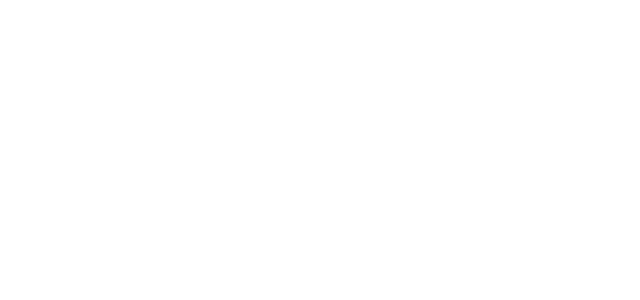
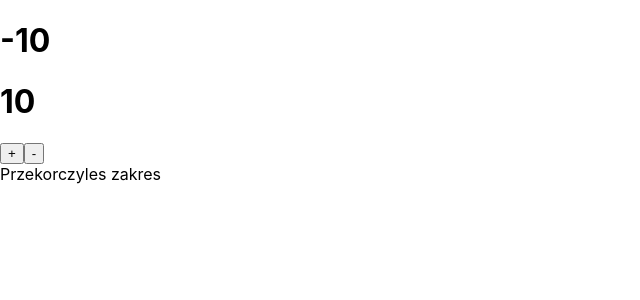
Before and after one commit to DawidKurkiewicz/exercises-react3, a React (Create React App) app: page / in a window 1280 px wide. Shown: the top 300 px of the page, without its empty margins (0-640 px from the left). Built offline with nearby package versions, Linux system fonts and the light colour scheme.

Commit message:
added button, functions all done

```diff
--- a/package.json
+++ b/package.json
@@ -3,6 +3,7 @@
   "version": "0.1.0",
   "private": true,
   "dependencies": {
+    "material-ui": "^0.20.2",
     "react": "^16.6.3",
     "react-dom": "^16.6.3",
     "react-scripts": "2.1.1"
--- a/src/App.js
+++ b/src/App.js
@@ -1,16 +1,14 @@
-import React, { Component } from 'react';
+import React from 'react'
+import Counter from './Counter'
 
-class App extends Component {
-  render() {
-    return (
-      <div>
+const App = () => (
+  <div>
+    <Counter
+      startValue={5}
+      min={-10}
+      max={10}
+    />
+  </div>
+)
 
-
-
-
-      </div>
-    );
-  }
-}
-
-export default App;
+export default App
--- /dev/null
+++ b/src/Counter.js
@@ -0,0 +1,57 @@
+import React from 'react'
+import Button from './components/Button'
+
+
+class Counter extends React.Component {
+    state = {
+    }
+
+    addButton = () => {
+        if (this.state.value >= this.props.max) return
+
+        this.setState({ value: this.state.value + 1 })
+    }
+
+    reduceButton = () => {
+        if (this.state.value <= this.props.min) return
+
+        this.setState({ value: this.state.value - 1 })
+    }
+
+    render() {
+        return (
+            <div>
+                <div>
+                    <h1>
+                        {this.state.value}
+                    </h1>
+                    <h1>
+                        {this.props.min}
+                    </h1>
+                    <h1>
+                        {this.props.max}
+                    </h1>
+                    <Button
+                        label={'+'}
+                        onClick={this.addButton}
+                    />
+                    <Button
+                        label={'-'}
+                        onClick={this.reduceButton}
+                    />
+                </div>
+                <div>
+                    Przekorczyles zakres
+                </div>
+            </div>
+        )
+    }
+
+}
+
+
+
+
+
+
+export default Counter
--- /dev/null
+++ b/src/components/Button.js
@@ -0,0 +1,11 @@
+import React from 'react'
+
+const Button = (props) => (
+
+    <button
+        onClick={props.onClick}
+    >
+        {props.label}
+    </button>
+)
+export default Button
```
Also changed, not shown: src/index.js (+5 -5 lines), 1 other file (tests, documents, lock files or other folders).
